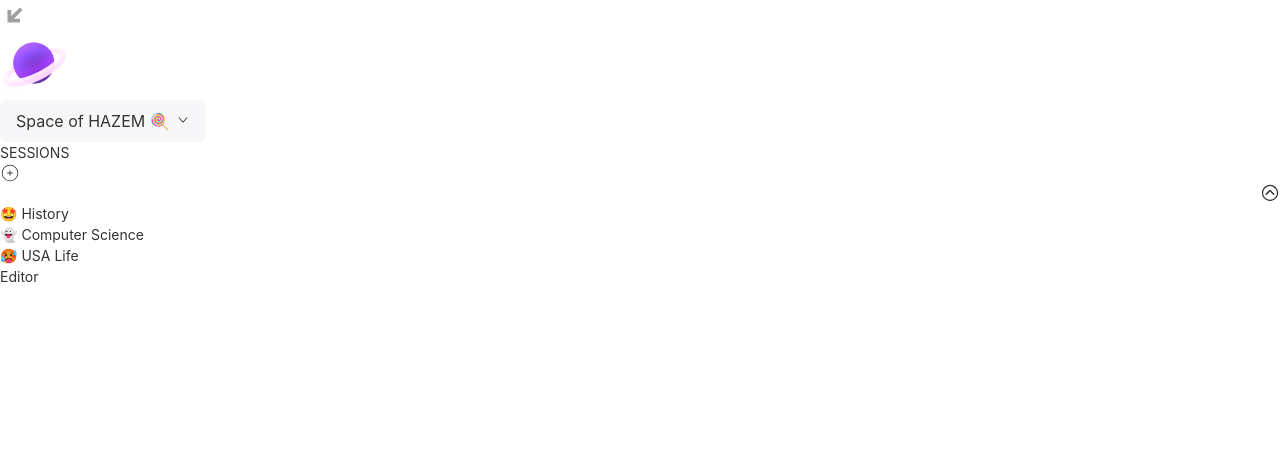
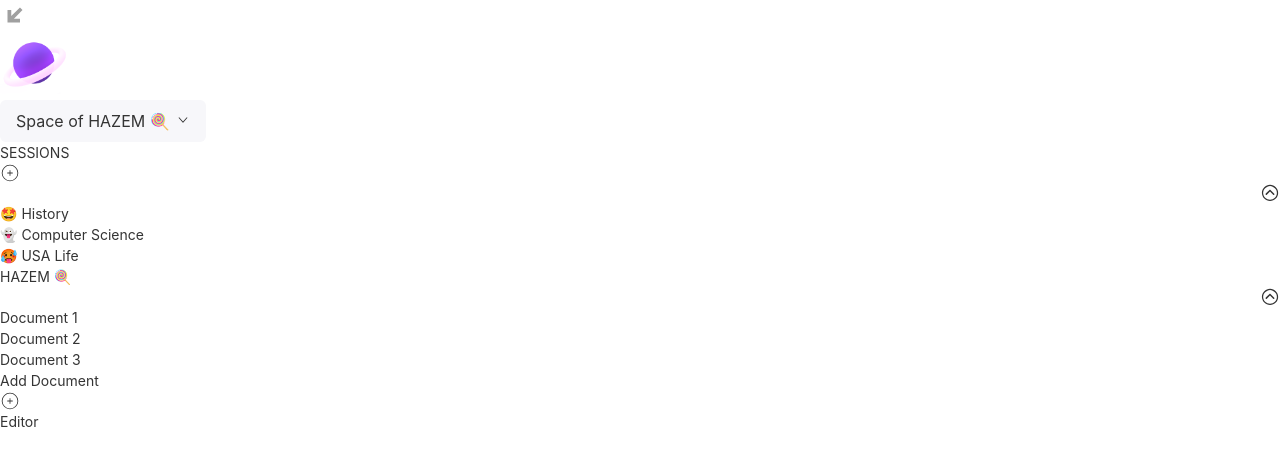
Before and after one commit to HazemHassine/trials, a React (Vite) app: page /space in a window 1280 px wide. Shown: the top 466 px of the page. Built offline with nearby package versions, Linux system fonts and the light colour scheme.

Commit message:
added documents refined

```diff
--- /dev/null
+++ b/src/components/workingspace/explorer/DocumentItem.jsx
@@ -0,0 +1,14 @@
+import React from "react";
+
+function DocumentItem(props) {
+  const doc = props.documentName;
+  const currIDReally = props.currID === doc.id;
+  const changeid = props.changeID;
+    return (
+    <div onClick={()=> changeid(doc.id)} key={doc.id} className={`my-1 flex cursor-pointer items-center transition-all rounded-lg ease-in-out hover:bg-gray-200 px-2 py-3 ${currIDReally? "font-bold bg-gray-200 hover:bg-gray-400": ""}`}>
+      <p>{doc.name}</p>
+    </div>
+  );
+}
+
+export default DocumentItem;
--- /dev/null
+++ b/src/components/workingspace/explorer/Documents.jsx
@@ -0,0 +1,58 @@
+import React, { useState } from "react";
+import { CiCirclePlus } from "react-icons/ci";
+import { IoIosArrowDropdown } from "react-icons/io";
+import { motion } from "framer-motion";
+import DocumentItem from "./DocumentItem";
+
+function Documents(props) {
+  const variants = {
+    open: { rotate: 0 },
+    closed: { rotate: 180 },
+  };
+  const documentsList = [
+    { id: 1, name: "Document 1" },
+    { id: 2, name: "Document 2" },
+    { id: 3, name: "Document 3" },
+  ];
+
+  const [currID, setCurrID] = useState(1);
+  const changeID = (newID) => setCurrID(newID);
+  const [documentsOpened, setDocumentsOpened] = useState(true);
+
+  return (
+    <div className="flex flex-col gap-4">
+      <div className="text-[#a0a0a0] flex items-center justify-between h-fit px-2">
+        <p className="text-lg font-bold">{props.currentSpace}</p>
+        <motion.div
+          animate={!documentsOpened ? "open" : "closed"}
+          variants={variants}
+        >
+          <IoIosArrowDropdown
+            size={20}
+            className="cursor-pointer"
+            onClick={() => setDocumentsOpened(!documentsOpened)}
+          />
+        </motion.div>
+      </div>
+      <motion.div
+        animate={!documentsOpened ? { opacity: 0 } : { opacity: 1 }}
+        className={`${
+          documentsOpened ? "h-fit" : "h-0 hidden"
+        } "overflow-hidden flex flex-col text-base gap-1"`}
+      >
+        {documentsList.map((doc) => (
+          <DocumentItem
+            documentName={doc}
+            currID={currID}
+            changeID={changeID}
+          />
+        ))}
+        <div className="my-1 text-gray-400 text-center flex gap-5 justify-center items-center px-2 py-3 border-2 opacity-55 hover:opacity-100 ease-in-out transition-all border-gray-400 cursor-pointer rounded-lg">
+          Add Document <CiCirclePlus size={20} />
+        </div>
+      </motion.div>
+    </div>
+  );
+}
+
+export default Documents;
--- a/src/components/workingspace/explorer/DropdownSpaces.jsx
+++ b/src/components/workingspace/explorer/DropdownSpaces.jsx
@@ -16,12 +16,13 @@ const spaces = [
   { key: "FAISAL", label: "Faisal's Space" },
 ];
 
-function DropdownSpaces() {
+function DropdownSpaces(props) {
   const [selected, setSelected] = useState("HAZEM 🍭");
   const changeSelected = (newish) => {
     setSelected(newish);
     console.log(newish); // this will print the selected item key
   };
+  props.getSelected(selected);
   return (
     <div>
       <Dropdown
--- a/src/components/workingspace/explorer/Explorer.jsx
+++ b/src/components/workingspace/explorer/Explorer.jsx
@@ -1,15 +1,21 @@
-import React from "react";
+import React, {useState} from "react";
 import { MdTransitEnterexit } from "react-icons/md";
 import planet from "../../../assets/Planet.png";
 import "rsuite/dist/rsuite.min.css";
 import DropdownSpaces from "./DropdownSpaces";
 import Sessions from "./Sessions";
+import Documents from "./Documents";
+
+
 function Explorer(props) {
   const setSideBarOpen = props.setSideBarOpen;
   const closeExplorer = () => {
     setSideBarOpen(false);
   };
-
+  const [selectedSpace, setSelectedSpace] = useState("");
+  const getSelected = (newSelected) => {
+    setSelectedSpace(newSelected);
+  };
   return (
     <div className="h-screen flex flex-col w-1/4 border-r-2 border-[#D4D4D4] px-6">
       <MdTransitEnterexit
@@ -23,9 +29,10 @@ function Explorer(props) {
       />
       <div className="flex items-center">
         <img height={70} src={planet} width={70} className="mr-8" />
-        <DropdownSpaces className="w-full" />
+        <DropdownSpaces getSelected={getSelected} className="w-full" />
       </div>
       <Sessions />
+      <Documents currentSpace={selectedSpace}/>
     </div>
   );
 }
--- a/src/components/workingspace/explorer/Sessions.jsx
+++ b/src/components/workingspace/explorer/Sessions.jsx
@@ -2,7 +2,7 @@ import React, { useState } from "react";
 import { CiCirclePlus } from "react-icons/ci";
 import { IoIosArrowDropdown } from "react-icons/io";
 import { motion } from "framer-motion";
-import SessionItem from "./SessiionItem";
+import SessionItem from "./SessionItem";
 
 function Sessions() {
   const variants = {
@@ -40,7 +40,6 @@ function Sessions() {
           <SessionItem session={session} currID={currID} changeID={changeID}/>
         ))}
       </motion.div>
-
     </div>
   );
 }
```
Also changed, not shown: src/components/workingspace/explorer/SessionItem.jsx (renamed from src/components/workingspace/explorer/SessiionItem.jsx).
